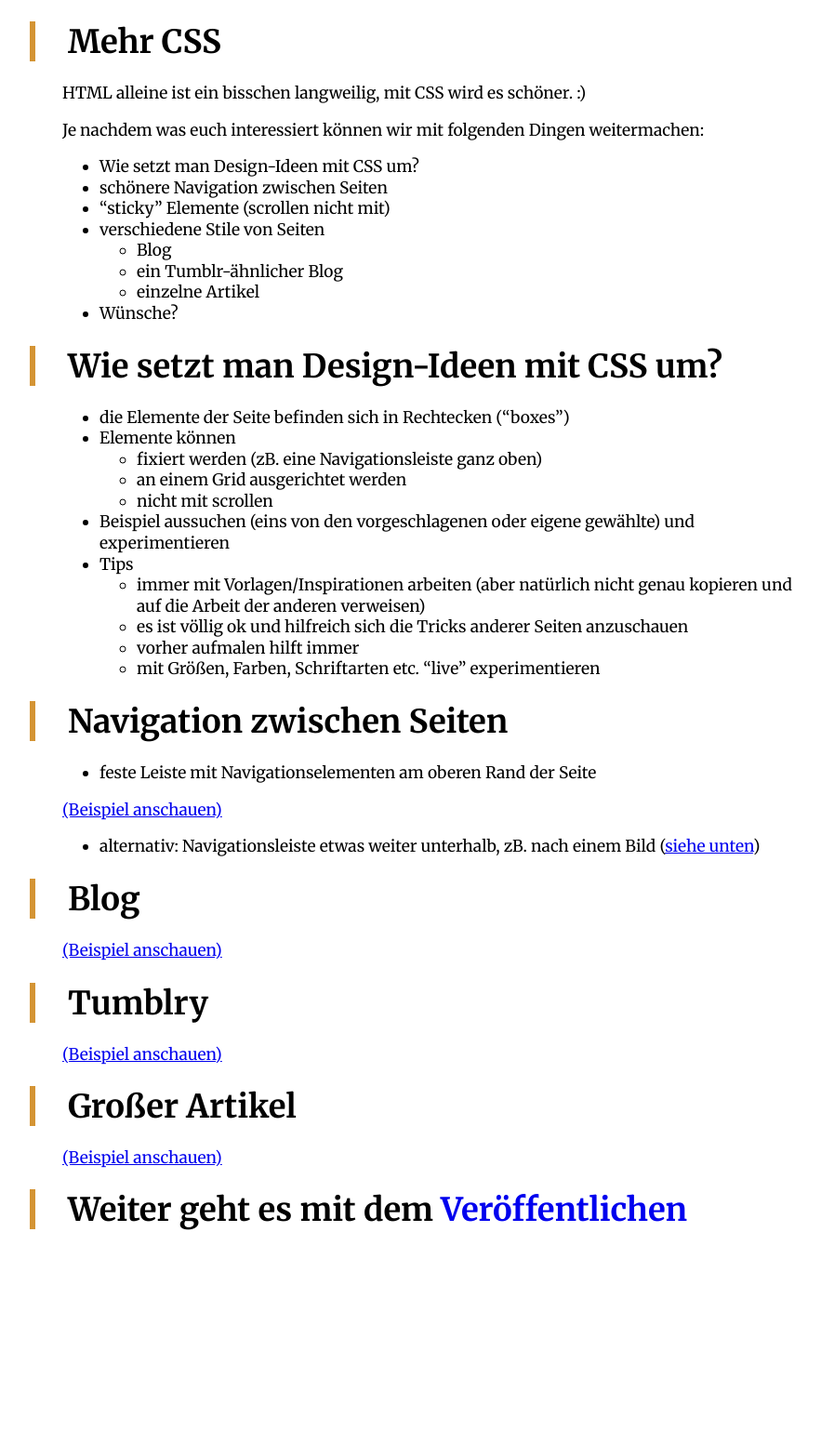
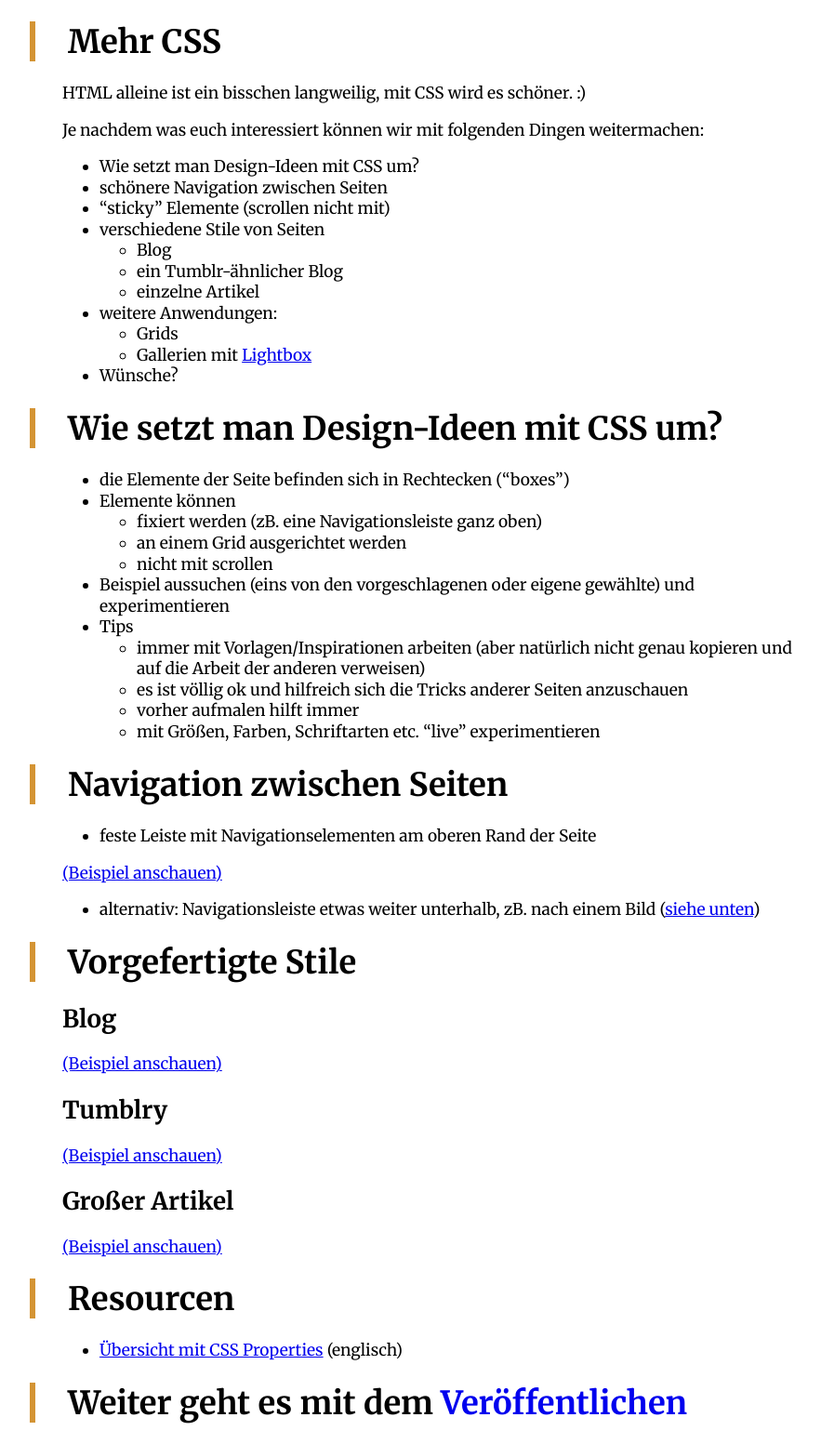
Before and after one commit to heyLu/web101, a Jekyll site: the page built from more-css.md, in a window 1280 px wide. Shown: the whole page at 93% size, without its empty margins (173-1056 px from the left). Built offline with Jekyll 4.4.1, drawn with Linux system fonts in a browser that asks for light colours; before the commit the page ends 1346 px from its top, so only the background shows below that.

Commit message:
add a few more links to the section about css.

```diff
--- a/more-css.md
+++ b/more-css.md
@@ -16,6 +16,9 @@ Je nachdem was euch interessiert können wir mit folgenden Dingen weitermachen:
     - Blog
     - ein Tumblr-ähnlicher Blog
     - einzelne Artikel
+* weitere Anwendungen:
+    - Grids
+    - Gallerien mit [Lightbox](http://www.lokeshdhakar.com/projects/lightbox2/)
 * Wünsche?
 
 # Wie setzt man Design-Ideen mit CSS um?
@@ -44,16 +47,24 @@ Je nachdem was euch interessiert können wir mit folgenden Dingen weitermachen:
 * alternativ: Navigationsleiste etwas weiter unterhalb, zB. nach
     einem Bild ([siehe unten](#tumblry))
 
-# Blog
+# Vorgefertigte Stile
+
+## Blog
 
 [(Beispiel anschauen)](pretty-blog.html)
 
-# Tumblry
+## Tumblry
 
 [(Beispiel anschauen)](tumblry.html)
 
-# Großer Artikel
+## Großer Artikel
 
 [(Beispiel anschauen)](article.html)
 
+# Resourcen
+
+* [Übersicht mit CSS Properties][mdn-css-reference] (englisch)
+
+[mdn-css-reference]: https://developer.mozilla.org/en-US/docs/Web/CSS/Reference
+
 # Weiter geht es mit dem [Veröffentlichen](publishing.html)
```
